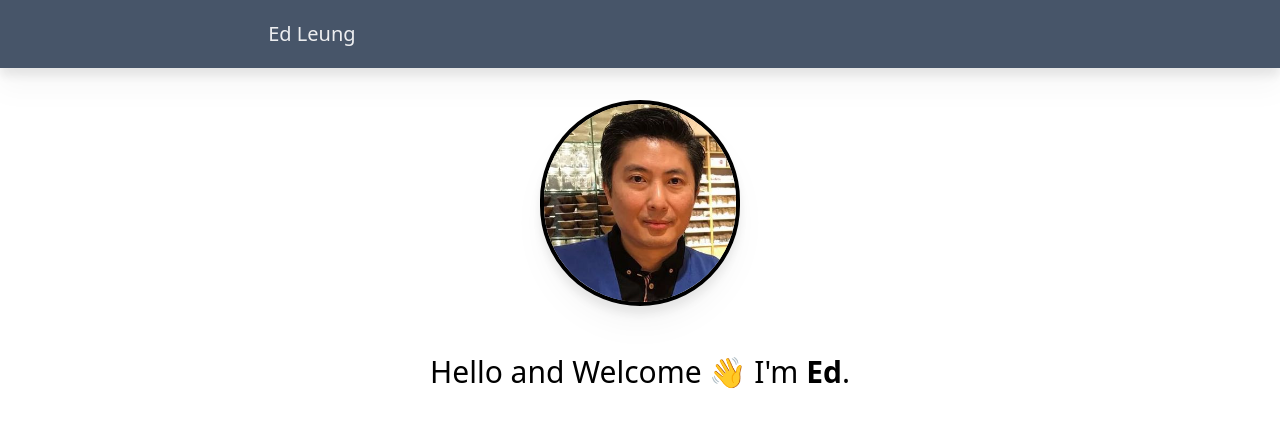
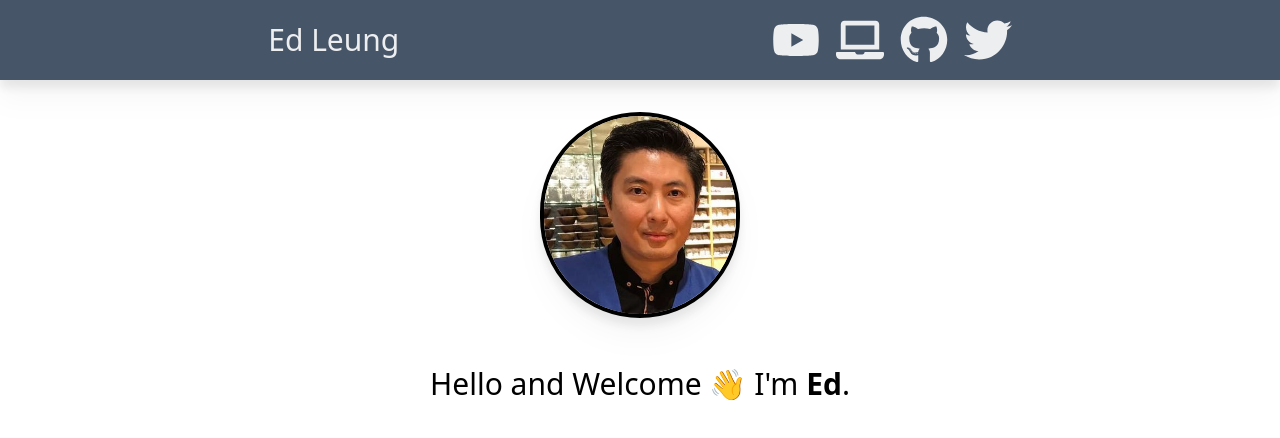
Before and after one commit to ewldev/nextjs_blog, a Next.js app: page / in a window 1280 px wide. Shown: the top 438 px of the page. Built offline with nearby package versions, Linux system fonts and the light colour scheme.

Commit message:
installed react-icons and added social icons to the navbar

```diff
--- a/app/components/Navbar.tsx
+++ b/app/components/Navbar.tsx
@@ -1,10 +1,27 @@
 import Link from "next/link"
+import { FaYoutube, FaTwitter, FaGithub, FaLaptop } from "react-icons/fa"
 
 export default function Navbar() {
     return (
         <nav className="bg-slate-600 p-4 sticky top-0 drop-shadow-xl z-10">
             <div className="prose prose-xl mx-auto flex justify-between flex-col sm:flex-row">
-                <Link href="/" className="text-white/90 no-underline hover:text-white">Ed Leung</Link>
+                <h1 className="text-3xl font-bold text-white grid place-content-center mb-2 md:mb-0">
+                    <Link href="/" className="text-white/90 no-underline hover:text-white">Ed Leung</Link>
+                </h1>
+                <div className="flex flex-row justify-center sm:justify-evenly align-middle gap-4 text-white text-4xl lg:text-5xl">
+                    <Link className="text-white/90 hover:text-white" href="https://www.youtube.com/@DaveGrayTeachesCode">
+                        <FaYoutube />
+                    </Link>
+                    <Link className="text-white/90 hover:text-white" href="https://courses.davegray.codes/">
+                        <FaLaptop />
+                    </Link>
+                    <Link className="text-white/90 hover:text-white" href="https://github.com/gitdagray">
+                        <FaGithub />
+                    </Link>
+                    <Link className="text-white/90 hover:text-white" href="https://twitter.com/yesdavidgray">
+                        <FaTwitter />
+                    </Link>
+                </div>
             </div>
         </nav>
     )
--- a/package.json
+++ b/package.json
@@ -17,6 +17,7 @@
     "next": "13.2.4",
     "react": "18.2.0",
     "react-dom": "18.2.0",
+    "react-icons": "^4.8.0",
     "typescript": "5.0.3"
   },
   "devDependencies": {
```
Also changed, not shown: 1 other file (tests, documents, lock files or other folders).
